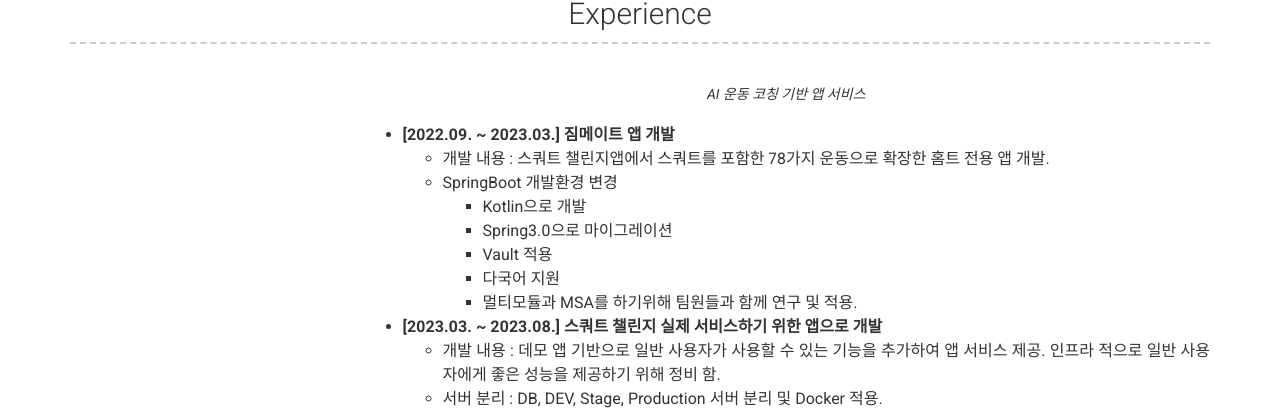
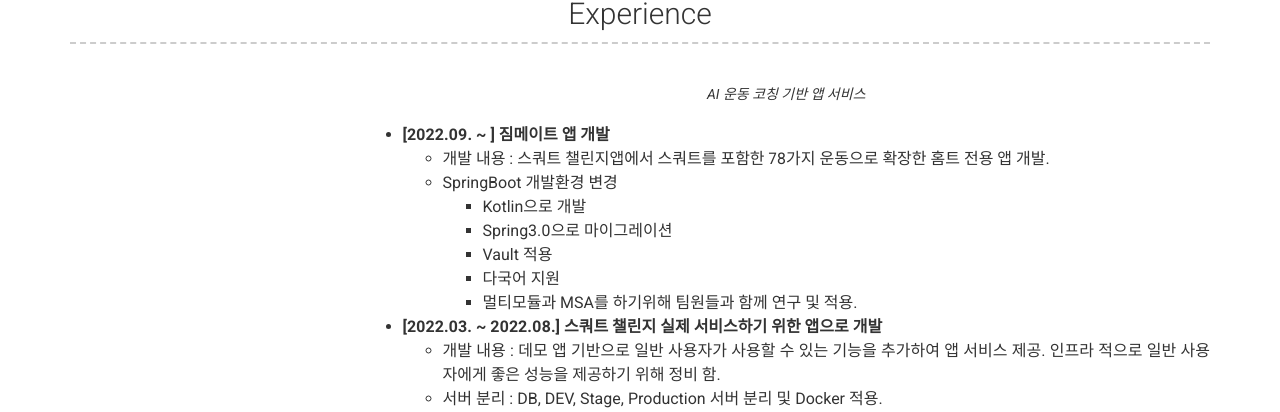
Before and after one commit to boradol/boradol.github.io, a Jekyll site: the page built from index.md, in a window 1280 px wide and 900 px high, scrolled down 421 px. Shown: the part 135-547 px from the top of the window. Built offline with Jekyll 4.4.1, drawn with Linux system fonts in a browser that asks for light colours; nearby versions of some CDN libraries.

Commit message:
Experience Detail5

```diff
--- a/_config.yml
+++ b/_config.yml
@@ -74,7 +74,7 @@ content:
         quote: >
           AI 운동 코칭 기반 앱 서비스
         description: | # this will include new lines to allow paragraphs
-          - __[2022.09. ~ 2023.03.] 짐메이트 앱 개발__
+          - __[2022.09. ~ ] 짐메이트 앱 개발__
             - 개발 내용 : 스쿼트 챌린지앱에서 스쿼트를 포함한 78가지 운동으로 확장한 홈트 전용 앱 개발.
             - SpringBoot 개발환경 변경
               - Kotlin으로 개발
@@ -82,7 +82,7 @@ content:
               - Vault 적용
               - 다국어 지원
               - 멀티모듈과 MSA를 하기위해 팀원들과 함께 연구 및 적용.
-          - __[2023.03. ~ 2023.08.] 스쿼트 챌린지 실제 서비스하기 위한 앱으로 개발__
+          - __[2022.03. ~ 2022.08.] 스쿼트 챌린지 실제 서비스하기 위한 앱으로 개발__
             - 개발 내용 : 데모 앱 기반으로 일반 사용자가 사용할 수 있는 기능을 추가하여 앱 서비스 제공. 인프라 적으로 일반 사용자에게 좋은 성능을 제공하기 위해 정비 함.
             - 서버 분리 : DB, DEV, Stage, Production 서버 분리 및 Docker 적용.
             - 파일 서버 : minIO -> S3
```
